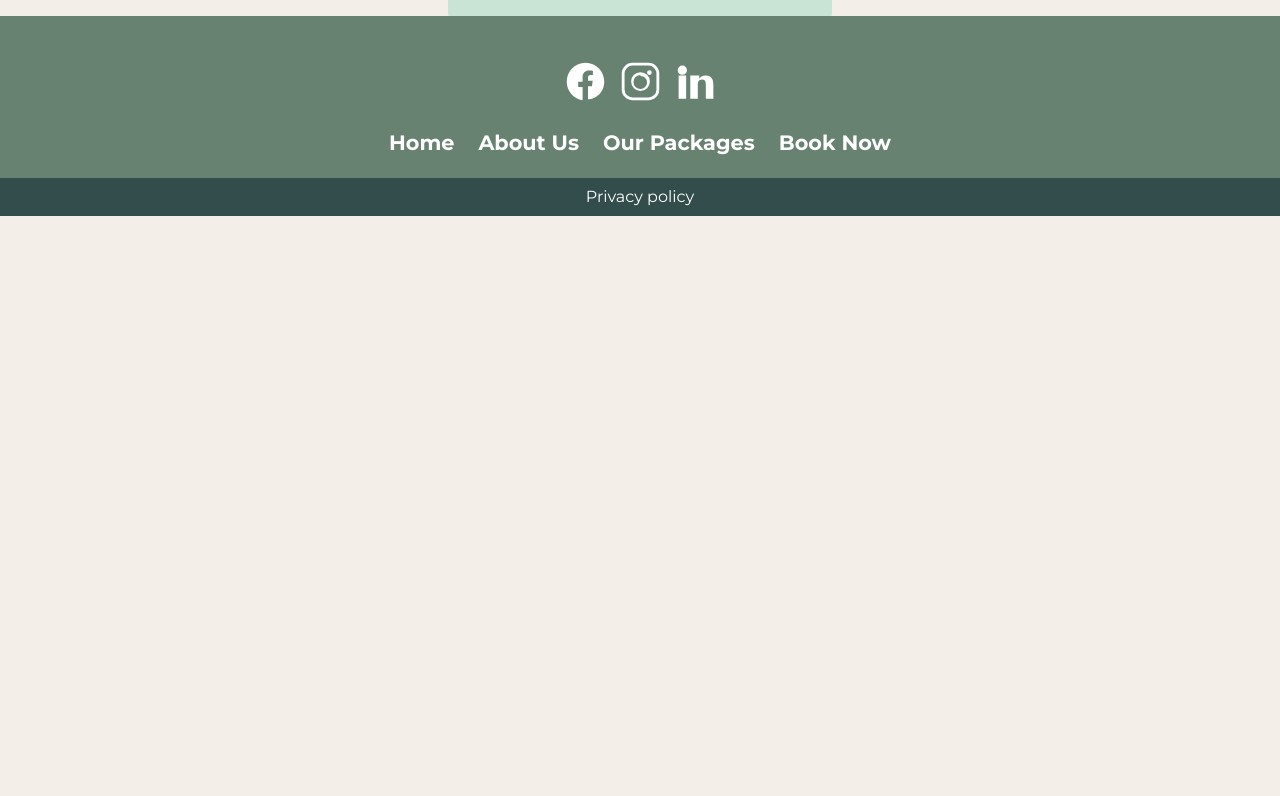
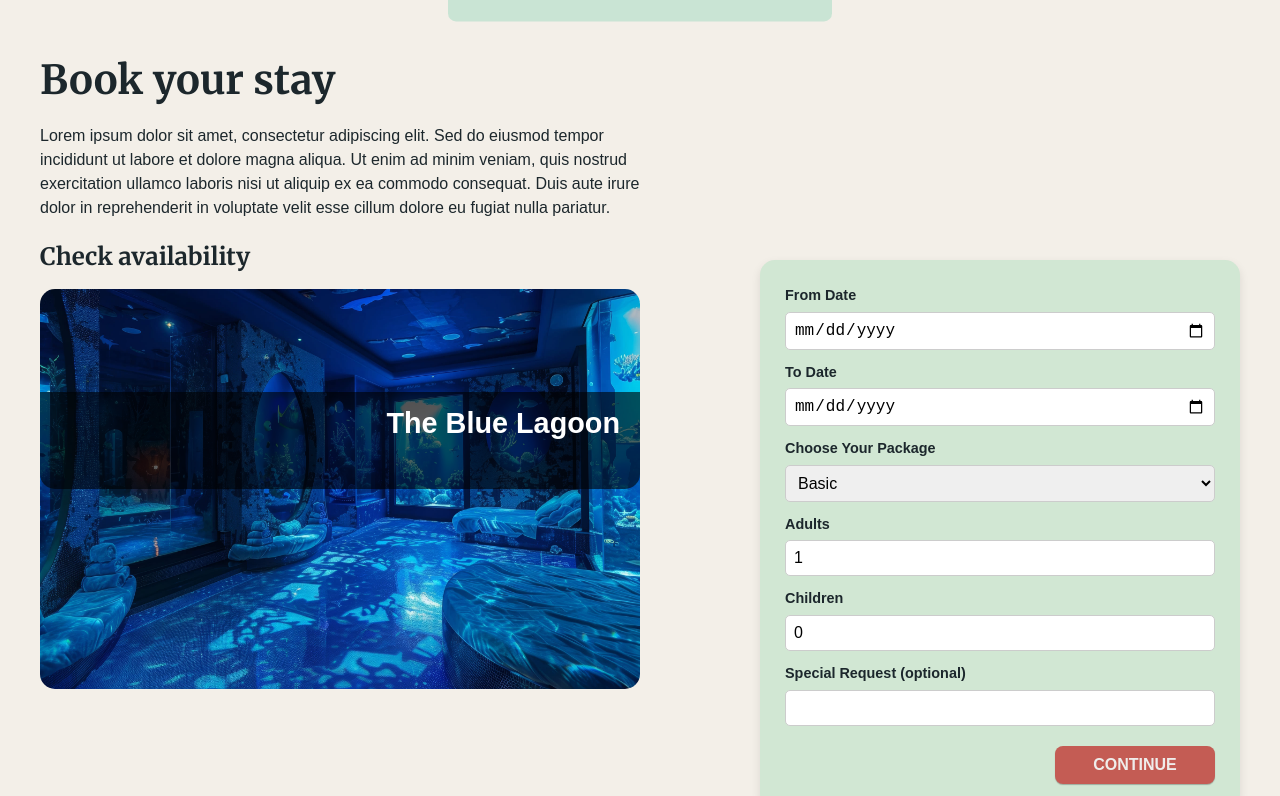
Before and after one commit to maria-jon/poseidon, a Vue app: page /booking in a window 1280 px wide. Shown: the part 664-1460 px from the top of the page. Before the commit the page ends 880 px from the top, so only its background shows below. Built offline with nearby package versions, Linux system fonts and the light colour scheme.

Commit message:
(fix):add styles and code for page book now

```diff
--- a/src/components/StayBooking.vue
+++ b/src/components/StayBooking.vue
@@ -1,34 +1,205 @@
 <script setup lang="ts">
-//import blueLagoon from '@/assets/Images/Komprimerad package-the-blue-lagoon_2560x1440_jpg (1).jpg';
+import blueLagoon from '/src/assets/Images/Komprimerad package-the-blue-lagoon_2560x1440_jpg.jpg';
+import { ref } from 'vue';
+import MainButton from './MainButton.vue'
+
+const fromDate = ref<string>('');
+const toDate = ref<string>('');
+const packageType = ref<string>('basic');
+const adults = ref<number>(1);
+const children = ref<number>(0);
+const specialRequest = ref<string>('');
+const errorMessage = ref<string>('');
+
+const checkAvailability = () => {
+  if (!fromDate.value || !toDate.value) {
+    errorMessage.value = "Please select valid dates.";
+    return;
+  }
+  if (adults.value < 1) {
+    errorMessage.value = "At least one adult is required.";
+    return;
+  }
+
+  // Availability check simulation
+  const available = Math.random() > 0.5;
+
+  if (!available) {
+    errorMessage.value = "Sorry, this package is currently unavailable on your selected dates. Try adjusting your search.";
+  } else {
+    errorMessage.value = "";
+    window.location.href = '/next-step';
+  }
+};
 </script>
 
 <template>
-    <div class="stay-booking">
-        <div class="stay-booking-container">
-            <div class="stay-booking-text">
-            <h1>Book your stay</h1>
-            <p>Lorem ipsum dolor sit amet, consectetur adipiscing elit. Sed do eiusmod tempor incididunt ut labore et dolore magna aliqua. Ut enim ad minim veniam, quis nostrud exercitation ullamco laboris nisi ut aliquip ex ea commodo consequat.
-             Duis aute irure dolor in reprehenderit in voluptate velit esse
-             cillum dolore eu fugiat nulla pariatur.</p>
-            </div>
-            <div class="check-availability">
-                <div class="image-lagoon">
-                    <img :src="blueLagoon" alt="" width="500" height="400">
-                </div>
-                <div class="check-form">
+     <div class="container">
+    <h1>Book your stay</h1>
+    <p>Lorem ipsum dolor sit amet, consectetur adipiscing elit.
+        Sed do eiusmod tempor incididunt ut labore et dolore magna aliqua.
+        Ut enim ad minim veniam, quis nostrud exercitation ullamco laboris nisi ut aliquip ex ea
+        commodo consequat. Duis aute irure dolor in reprehenderit in voluptate velit esse cillum dolore eu
+        fugiat nulla pariatur.</p>
 
-                </div>
-            </div>
+    <div class="booking">
+        <div class="image-container">
+            <h2>Check availability</h2>
+      <img :src="blueLagoon" alt="The Blue Lagoon" width="300" height="400" />
+      <p class="image-text">The Blue Lagoon</p>
+        </div>
+      <div class="form-container">
+        <form @submit.prevent="checkAvailability">
+            <div class="form-group">
+            <label>From Date</label>
+            <input type="date" v-model="fromDate" required />
+          </div>
+
+          <div class="form-group">
+            <label>To Date</label>
+            <input type="date" v-model="toDate" required />
+          </div>
+
+          <div class="form-group">
+            <label>Choose Your Package</label>
+            <select v-model="packageType">
+              <option value="basic">Basic</option>
+              <option value="premium">Premium</option>
+            </select>
+          </div>
+
+          <div class="form-group">
+            <label>Adults</label>
+            <input type="number" v-model.number="adults" min="1" required />
+          </div>
+
+          <div class="form-group">
+            <label>Children</label>
+            <input type="number" v-model.number="children" min="0" />
+          </div>
+
+          <div class="form-group">
+            <label>Special Request (optional)</label>
+            <input type="text" v-model="specialRequest" />
+          </div>
+          <div class="button-container">
+        <MainButton label="Continue" :width="'10rem'" @click="goHome" />
         </div>
 
+        </form>
 
+        <p v-if="errorMessage" class="error">{{ errorMessage }}</p>
+      </div>
     </div>
-</template>
+  </div>
+  </template>
 <style scoped lang="scss">
 @import '@/style/variables.scss';
-.stay-booking {
-background-color: aqua;
-height: 500px;
-width: 500px;
+.container {
+  font-family: 'Poppins', sans-serif;
+  padding: 40px;
+  background: $color-background-light;
+}
+p {
+    width: 50%;
+    margin: 20px 0;
+}
+
+h1 {
+  font-size: 2.5rem;
+  font-weight: bold;
+}
+
+.description {
+  max-width: 600px;
+  font-size: 1rem;
+  color: #555;
+}
+
+.booking {
+  display: flex;
+  flex-wrap: wrap;
+  justify-content: space-between;
+  gap: 20px;
+  margin-top: 20px;
+}
+.image-container,
+.form-container {
+  width: 48%;
+}
+
+.image-container {
+  display: inline-block;
+  width: 100%;
+  max-width: 600px;
+  position: relative;
+  margin-bottom: 30px;
+  img {
+  width: 100%;
+  height: 100%;
+  display: block;
+  border-radius: 15px;
+  max-height: 400px;
+  }
+}
+.image-text {
+  position: absolute;
+  bottom: 50%;
+  height: 18%;
+  width: 100%;
+  text-align: right;
+  color: white;
+  font-size: 1.8rem;
+  font-weight: bold;
+  background: rgba(0, 0, 0, 0.6);
+  padding: 10px 20px;
+  border-radius: 0 0 15px 15px;
+  box-sizing: border-box;
+}
+
+.form-container {
+  background: #d1e7d3;
+  padding: 25px;
+  border-radius: 15px;
+  width: 40%;
+  box-shadow: 0px 4px 10px rgba(0, 0, 0, 0.1);
+  margin-top: 20px;
+  height: auto;
+}
+
+h2 {
+  font-size: 1.5rem;
+  font-weight: bold;
+  margin-bottom: 15px;
+}
+
+.form-group {
+  display: flex;
+  flex-direction: column;
+  margin-bottom: 12px;
+}
+
+label {
+  font-size: 0.9rem;
+  font-weight: 600;
+  margin-bottom: 5px;
+}
+
+input,
+select {
+  padding: 8px;
+  border-radius: 5px;
+  border: 1px solid #ccc;
+  font-size: 1rem;
+}
+
+.button-container {
+    display: flex;
+    justify-content: flex-end;
+    width: 100%;
+    margin-top: 20px;
+  }
+button:hover {
+  background: #a63d35;
 }
 </style>
--- a/src/views/BookingView.vue
+++ b/src/views/BookingView.vue
@@ -23,6 +23,7 @@ import StayBooking from '@/components/StayBooking.vue'
     label="Continue"
     width="200px"
   />-->
+  <StayBooking />
 </template>
 
 <style></style>
```
